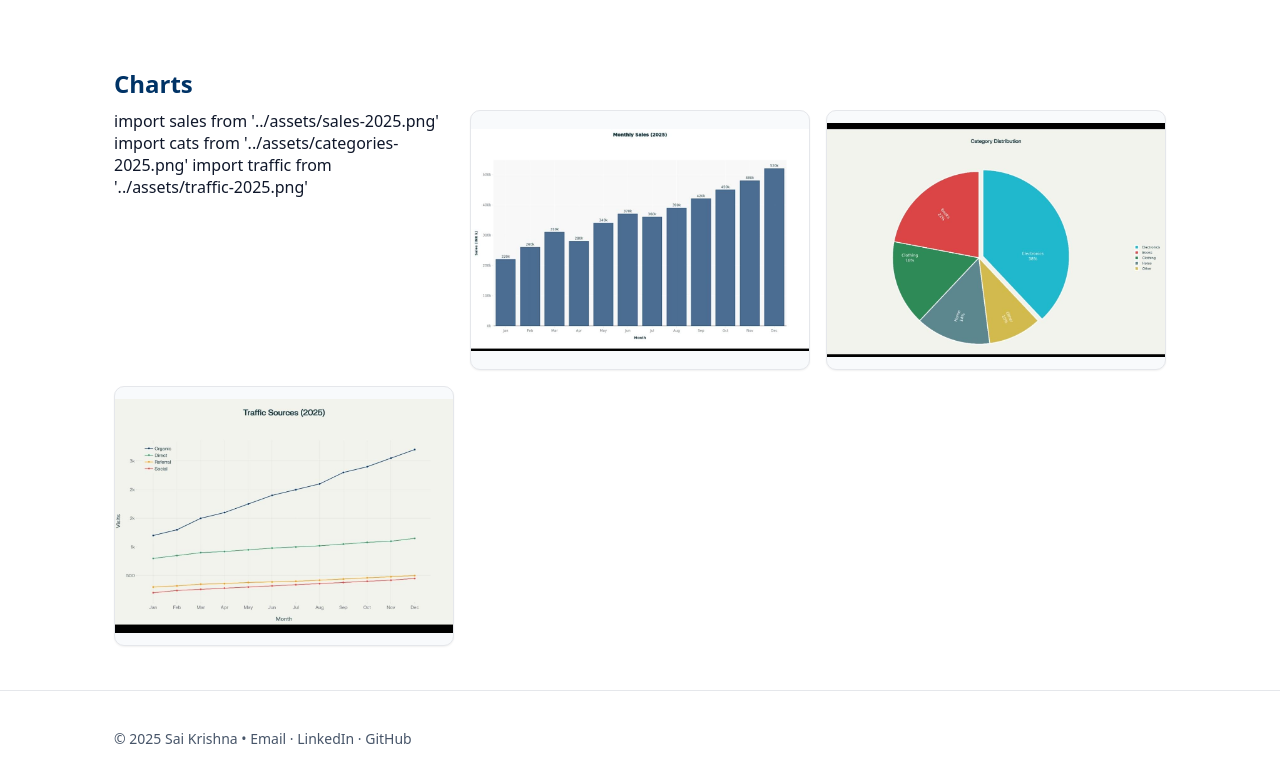
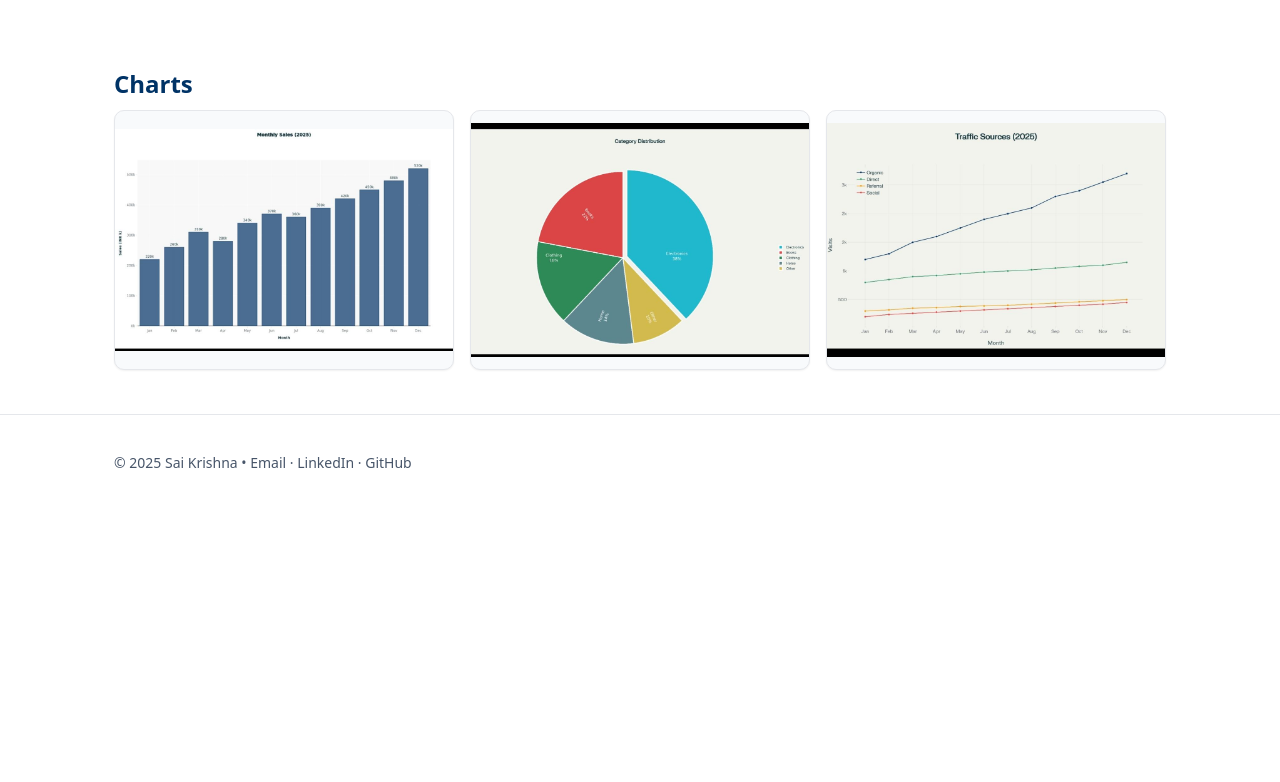
Before and after one commit to Mirthinti/sai-krishnas, a React (Vite) app: page / in a window 1280 px wide. Shown: the part 1260-2042 px from the top of the page. After the commit the page ends 1770 px from the top, so only its background shows below. Built offline with nearby package versions, Linux system fonts and the light colour scheme.

Commit message:
Update App.jsx

```diff
--- a/src/App.jsx
+++ b/src/App.jsx
@@ -76,9 +76,6 @@ export default function App() {
      <section className="container">
   <h2>Charts</h2>
   <div className="grid charts-grid">
-    import sales from '../assets/sales-2025.png'
-    import cats from '../assets/categories-2025.png'
-    import traffic from '../assets/traffic-2025.png'
     <img className="card charts-img" src={`${B}images/sales-2025.png`} alt="Monthly Sales 2025" />
     <img className="card charts-img" src={`${B}images/categories-2025.png`} alt="Category distribution" />
     <img className="card charts-img" src={`${B}images/traffic-2025.png`} alt="Traffic sources 2025" />
```
